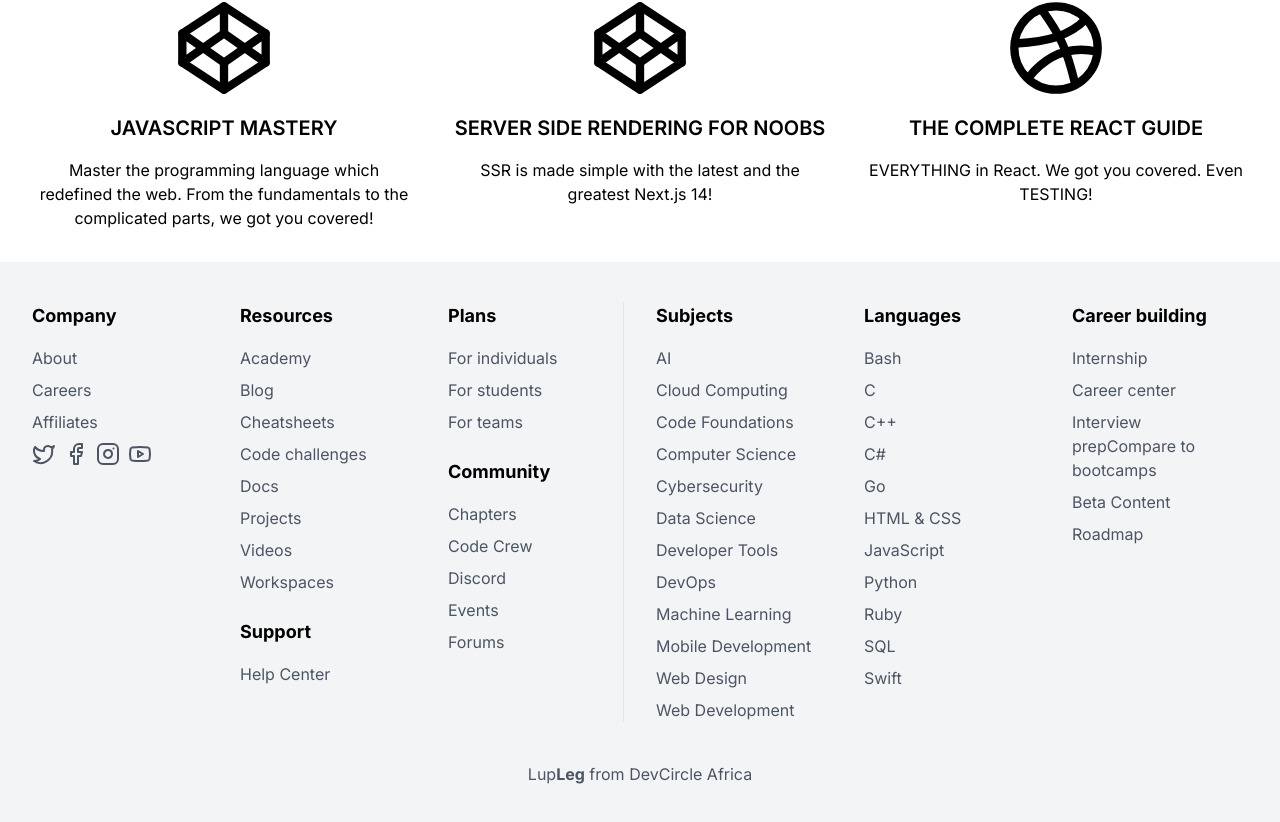
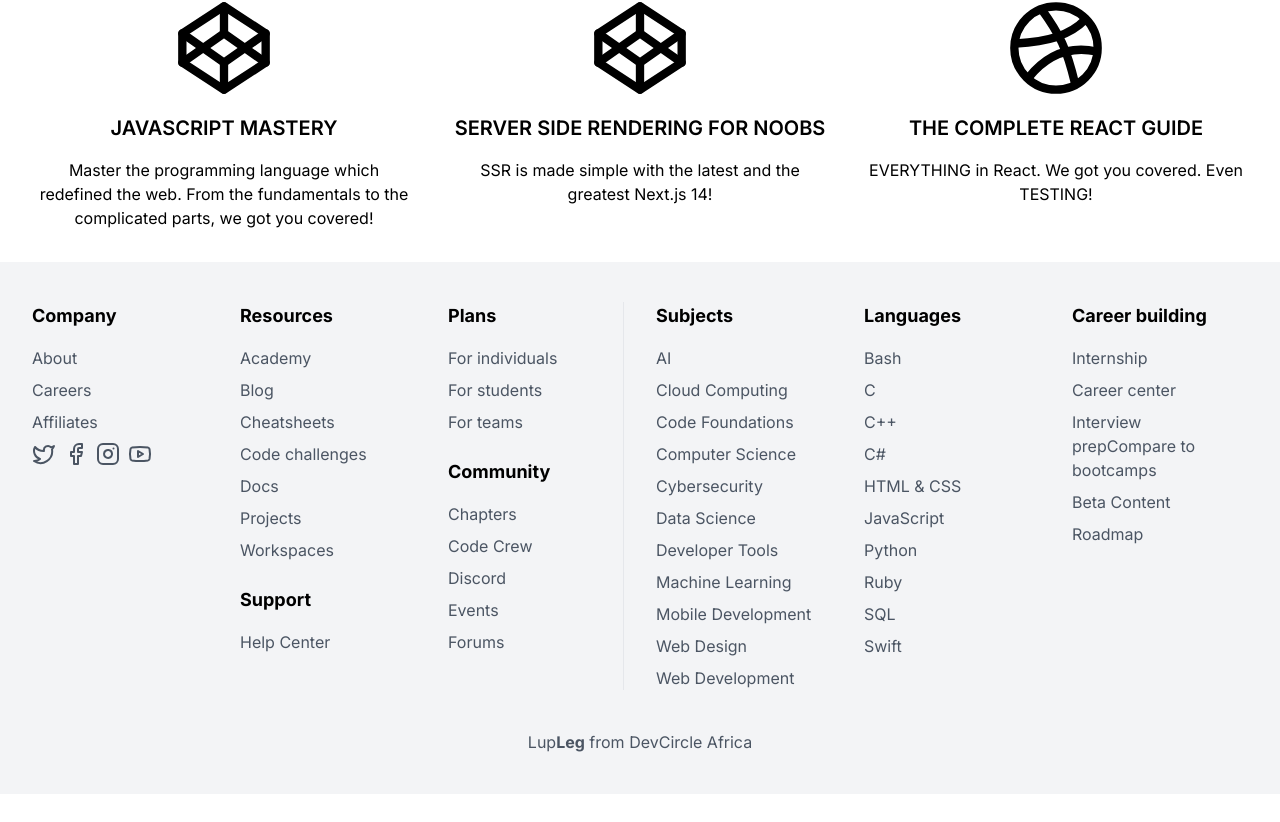
Before and after one commit to Lupleg-dev/React_Tutorials, a Next.js app: page / in a window 1280 px wide. Shown: the part 1810-2632 px from the top of the page. After the commit the page ends 2604 px from the top, so only its background shows below. Built offline with nearby package versions, Linux system fonts and the light colour scheme.

Commit message:
Remove unused links from Footer component

```diff
--- a/components/Footer.jsx
+++ b/components/Footer.jsx
@@ -67,11 +67,6 @@ export default function Component() {
               <li>
                 <a className="text-gray-600 hover:text-gray-900" href="#">
                   Projects
-                </a>
-              </li>
-              <li>
-                <a className="text-gray-600 hover:text-gray-900" href="#">
-                  Videos
                 </a>
               </li>
               <li>
@@ -177,11 +172,6 @@ export default function Component() {
                   Developer Tools
                 </a>
               </li>
-              <li>
-                <a className="text-gray-600 hover:text-gray-900" href="#">
-                  DevOps
-                </a>
-              </li>
 
               <li>
                 <a className="text-gray-600 hover:text-gray-900" href="#">
@@ -227,11 +217,6 @@ export default function Component() {
               <li>
                 <a className="text-gray-600 hover:text-gray-900" href="#">
                   C#
-                </a>
-              </li>
-              <li>
-                <a className="text-gray-600 hover:text-gray-900" href="#">
-                  Go
                 </a>
               </li>
               <li>
```
